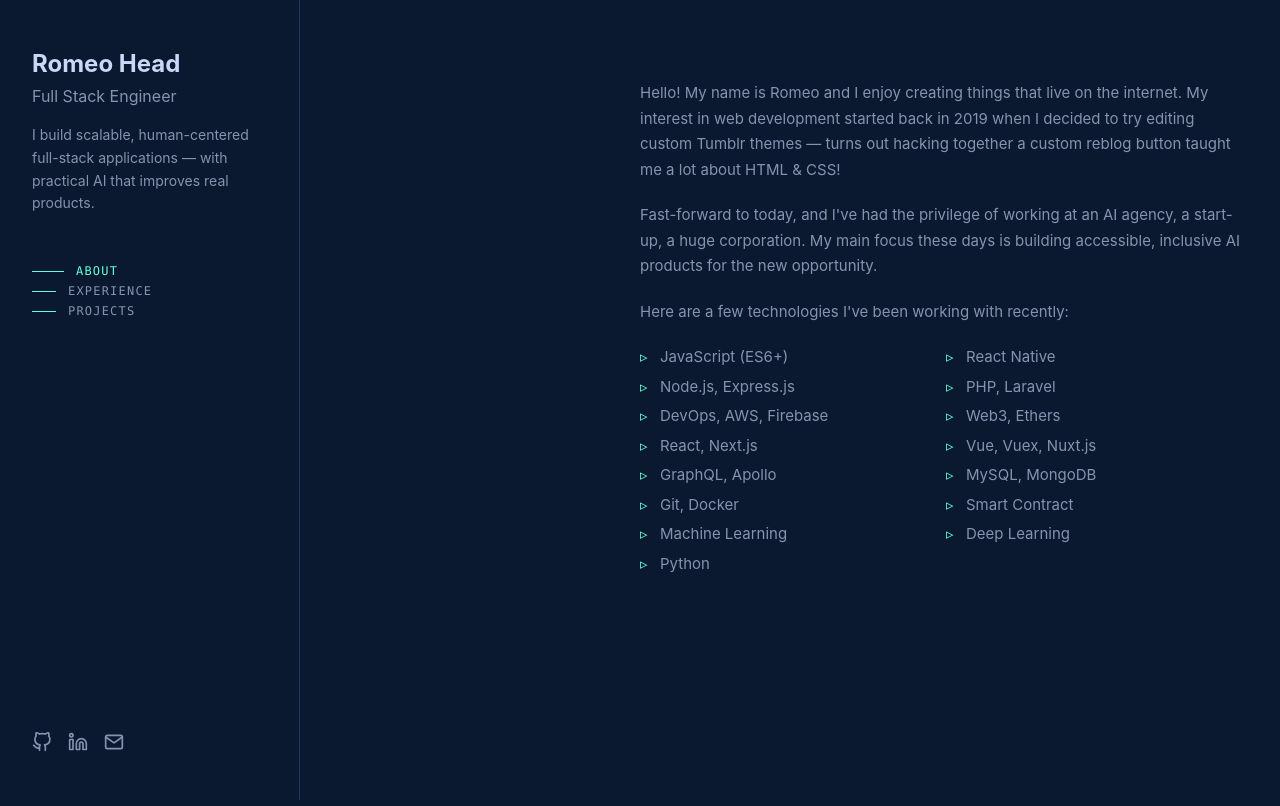
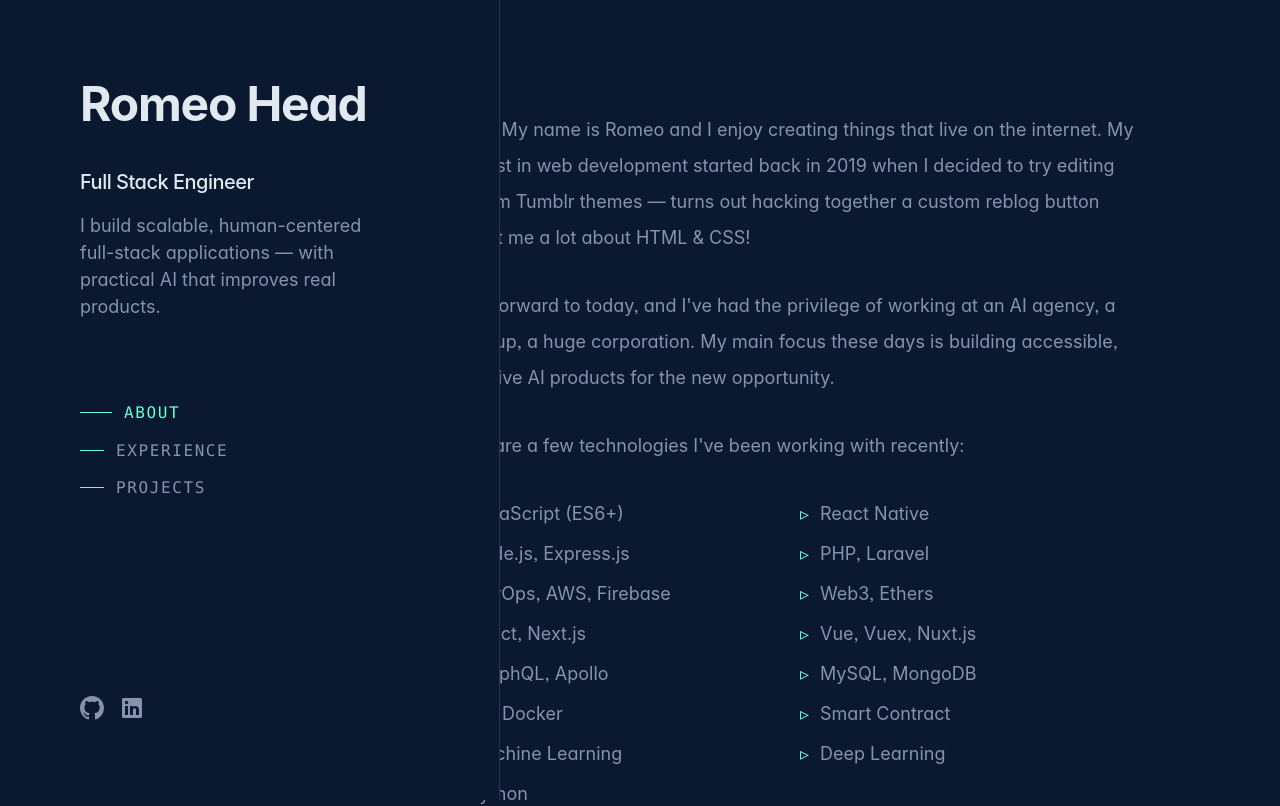
Before and after one commit to codexromeo88/portofolio, a Next.js app: page / in a window 1280 px wide. Shown: the top 806 px of the page. Built offline with nearby package versions, Linux system fonts and the light colour scheme.

Commit message:
complete about me page

```diff
--- a/app/globals.css
+++ b/app/globals.css
@@ -28,6 +28,11 @@
 
 html {
   scroll-behavior: smooth;
+}
+
+.font-sans {
+  font-family: var(--font-inter),ui-sans-serif,system-ui,-apple-system,BlinkMacSystemFont,"Segoe UI",Roboto,"Helvetica Neue",Arial,"Noto Sans",sans-serif,"Apple Color Emoji","Segoe UI Emoji","Segoe UI Symbol","Noto Color Emoji";
+  font-feature-settings: "ss03","cv02","cv11"
 }
 
 body {
--- a/app/page.tsx
+++ b/app/page.tsx
@@ -6,7 +6,7 @@
 
 export default function Home() {
   return (
-    <main className="relative min-h-screen">
+    <main className="mx-auto min-h-screen max-w-screen-xl px-6 py-12 font-sans md:px-12 md:py-16 lg:py-0">
       <LeftSidebar />
       <div className="lg:ml-[300px]">
         <About />
--- a/components/About.tsx
+++ b/components/About.tsx
@@ -20,10 +20,10 @@
   return (
     <section
       id="about"
-      className="min-h-screen flex items-start px-8 lg:pl-[340px] pt-20 pb-20"
+      className="min-h-screen flex items-start px-8 lg:pl-[100px] pt-20 pb-20"
     >
-      <div className="max-w-[700px] w-full">
-        <div className="space-y-5 text-[#8892b0] text-[15px] leading-[1.7]">
+      <div className="max-w-[700px] w-full pt-8">
+        <div className="space-y-8 text-[#8892b0] text-[18px] leading-[2]">
           <p>
             Hello! My name is Romeo and I enjoy creating things that live on
             the internet. My interest in web development started back in 2019
--- a/components/LeftSidebar.tsx
+++ b/components/LeftSidebar.tsx
@@ -41,59 +41,16 @@
             name: 'GitHub',
             url: 'https://github.com',
             icon: (
-        <svg
-          width="20"
-          height="20"
-          viewBox="0 0 24 24"
-          fill="none"
-          stroke="currentColor"
-          strokeWidth="2"
-          strokeLinecap="round"
-          strokeLinejoin="round"
-        >
-          <path d="M9 19c-5 1.5-5-2.5-7-3m14 6v-3.87a3.37 3.37 0 0 0-.94-2.61c3.14-.35 6.44-1.54 6.44-7A5.44 5.44 0 0 0 20 4.77 5.07 5.07 0 0 0 19.91 1S18.73.65 16 2.48a13.38 13.38 0 0 0-7 0C6.27.65 5.09 1 5.09 1A5.07 5.07 0 0 0 5 4.77a5.44 5.44 0 0 0-1.5 3.78c0 5.42 3.3 6.61 6.44 7A3.37 3.37 0 0 0 9 18.13V22"></path>
-        </svg>
+                <svg xmlns="http://www.w3.org/2000/svg" viewBox="0 0 16 16" fill="currentColor" class="h-6 w-6" aria-hidden="true"><path d="M8 0C3.58 0 0 3.58 0 8c0 3.54 2.29 6.53 5.47 7.59.4.07.55-.17.55-.38 0-.19-.01-.82-.01-1.49-2.01.37-2.53-.49-2.69-.94-.09-.23-.48-.94-.82-1.13-.28-.15-.68-.52-.01-.53.63-.01 1.08.58 1.23.82.72 1.21 1.87.87 2.33.66.07-.52.28-.87.51-1.07-1.78-.2-3.64-.89-3.64-3.95 0-.87.31-1.59.82-2.15-.08-.2-.36-1.02.08-2.12 0 0 .67-.21 2.2.82.64-.18 1.32-.27 2-.27.68 0 1.36.09 2 .27 1.53-1.04 2.2-.82 2.2-.82.44 1.1.16 1.92.08 2.12.51.56.82 1.27.82 2.15 0 3.07-1.87 3.75-3.65 3.95.29.25.54.73.54 1.48 0 1.07-.01 1.93-.01 2.2 0 .21.15.46.55.38A8.013 8.013 0 0016 8c0-4.42-3.58-8-8-8z"></path></svg>
             ),
         },
         {
             name: 'LinkedIn',
             url: 'https://linkedin.com',
             icon: (
-        <svg
-          width="20"
-          height="20"
-          viewBox="0 0 24 24"
-          fill="none"
-          stroke="currentColor"
-          strokeWidth="2"
-          strokeLinecap="round"
-          strokeLinejoin="round"
-        >
-          <path d="M16 8a6 6 0 0 1 6 6v7h-4v-7a2 2 0 0 0-2-2 2 2 0 0 0-2 2v7h-4v-7a6 6 0 0 1 6-6z"></path>
-          <rect x="2" y="9" width="4" height="12"></rect>
-          <circle cx="4" cy="4" r="2"></circle>
-        </svg>
+                <svg xmlns="http://www.w3.org/2000/svg" viewBox="0 0 24 24" fill="currentColor" class="h-6 w-6" aria-hidden="true"><path d="M20.5 2h-17A1.5 1.5 0 002 3.5v17A1.5 1.5 0 003.5 22h17a1.5 1.5 0 001.5-1.5v-17A1.5 1.5 0 0020.5 2zM8 19H5v-9h3zM6.5 8.25A1.75 1.75 0 118.3 6.5a1.78 1.78 0 01-1.8 1.75zM19 19h-3v-4.74c0-1.42-.6-1.93-1.38-1.93A1.74 1.74 0 0013 14.19a.66.66 0 000 .14V19h-3v-9h2.9v1.3a3.11 3.11 0 012.7-1.4c1.55 0 3.36.86 3.36 3.66z"></path></svg>
             ),
-    },
-    {
-      name: 'Email',
-      url: 'mailto:jakecass769@gmail.com',
-      icon: (
-        <svg
-          width="20"
-          height="20"
-          viewBox="0 0 24 24"
-          fill="none"
-          stroke="currentColor"
-          strokeWidth="2"
-          strokeLinecap="round"
-          strokeLinejoin="round"
-        >
-          <path d="M4 4h16c1.1 0 2 .9 2 2v12c0 1.1-.9 2-2 2H4c-1.1 0-2-.9-2-2V6c0-1.1.9-2 2-2z"></path>
-          <polyline points="22,6 12,13 2,6"></polyline>
-        </svg>
-      ),
-    },
+        }
     ];
 
     return (
@@ -130,39 +87,39 @@
 
             {/* Sidebar */}
             <aside
-        className={`fixed left-0 top-0 bottom-0 w-[300px] border-r border-[#233554] bg-[#0a192f] z-50 flex flex-col transition-transform ${
-          mobileMenuOpen ? 'translate-x-0' : '-translate-x-full'
+                className={`fixed left-0 top-0 bottom-0 w-[500px] border-r border-[#233554] bg-[#0a192f] z-50 flex flex-col transition-transform ${mobileMenuOpen ? 'translate-x-0' : '-translate-x-full'
                     } lg:translate-x-0`}
             >
-        <div className="flex flex-col h-full px-8 py-12">
+                <div className="flex flex-col h-full px-20 py-20">
+                    <div>
                         {/* Name */}
-        <h1 className="text-2xl font-bold text-[#ccd6f6] mb-1">Romeo Head</h1>
+                        <h1 className="text-xl font-bold tracking-tight text-slate-200 sm:text-5xl">Romeo Head</h1>
 
                         {/* Title */}
-        <h2 className="text-base text-[#8892b0] mb-4">Full Stack Engineer</h2>
+                        <h2 className="mt-10 text-xl font-medium tracking-tight text-slate-200 sm:text-xl">Full Stack Engineer</h2>
 
                         {/* Tagline */}
-        <p className="text-sm text-[#8892b0] mb-12 leading-relaxed">
+                        <p className="mt-4 text-lg max-w-xs leading-normal">
                             I build scalable, human-centered full-stack applications — with practical AI that improves real products.
                         </p>
+                    </div>
+
 
                     {/* Navigation */}
-        <nav className="flex-1">
-          <ul className="space-y-1">
+                    <nav className="flex-1 mt-20">
+                        <ul className="space-y-3">
                             {navItems.map((item, index) => (
                                 <li key={index}>
                                     <a
                                         href={item.href}
                                         onClick={() => setActiveSection(item.id)}
-                  className={`flex items-center text-xs uppercase tracking-widest font-mono transition-colors ${
-                    activeSection === item.id
+                                        className={`flex items-center text-ls uppercase tracking-widest font-mono transition-colors ${activeSection === item.id
                                             ? 'text-[#64ffda]'
                                             : 'text-[#8892b0] hover:text-[#64ffda]'
                                             }`}
                                     >
                                         <span
-                    className={`mr-3 ${
-                      activeSection === item.id ? 'w-8' : 'w-6'
+                                            className={`mr-3 ${activeSection === item.id ? 'w-8' : 'w-6'
                                                 } h-[1px] bg-[#64ffda] transition-all`}
                                         ></span>
                                         {item.name}
```
Lines whose indentation alone changed are shown as unchanged.
